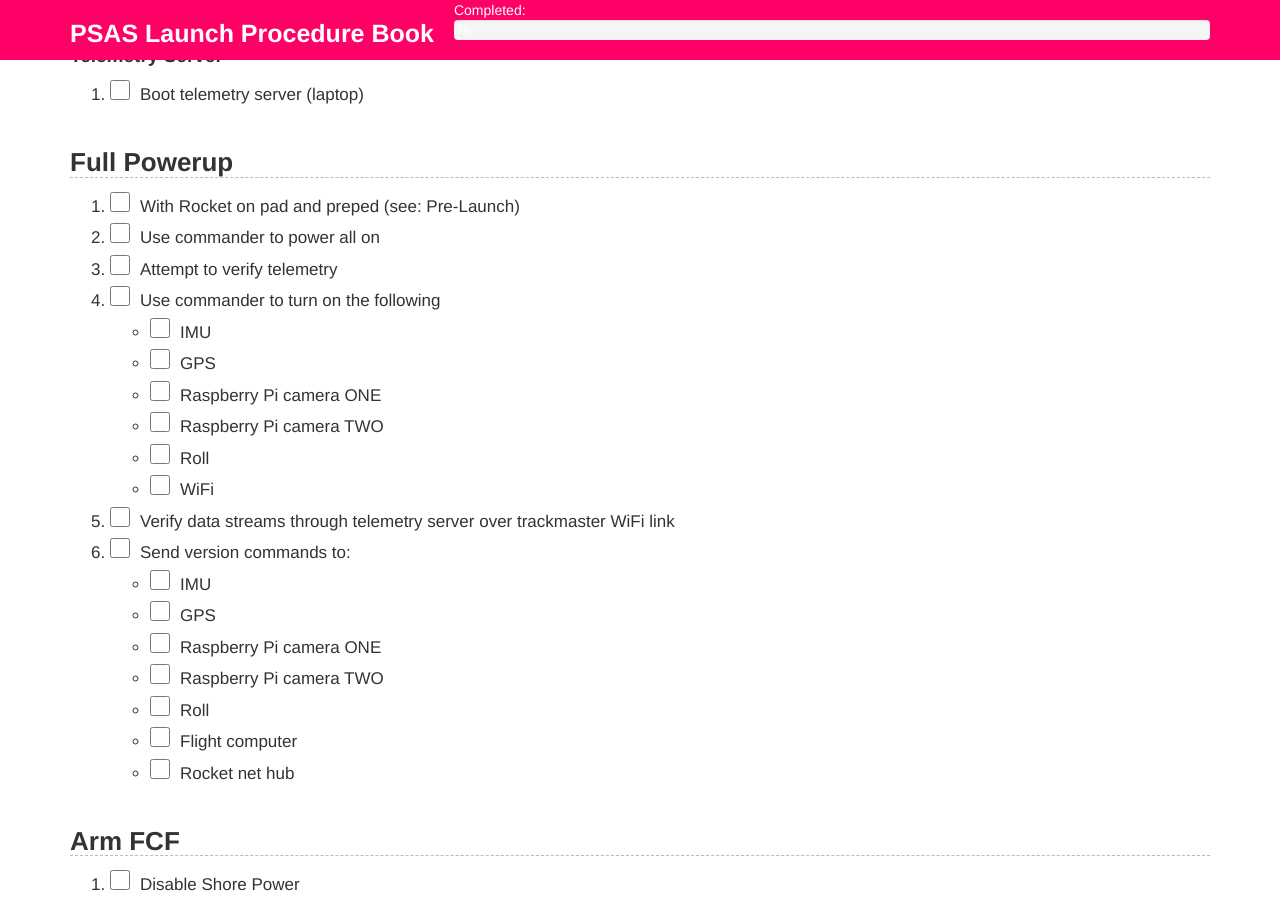
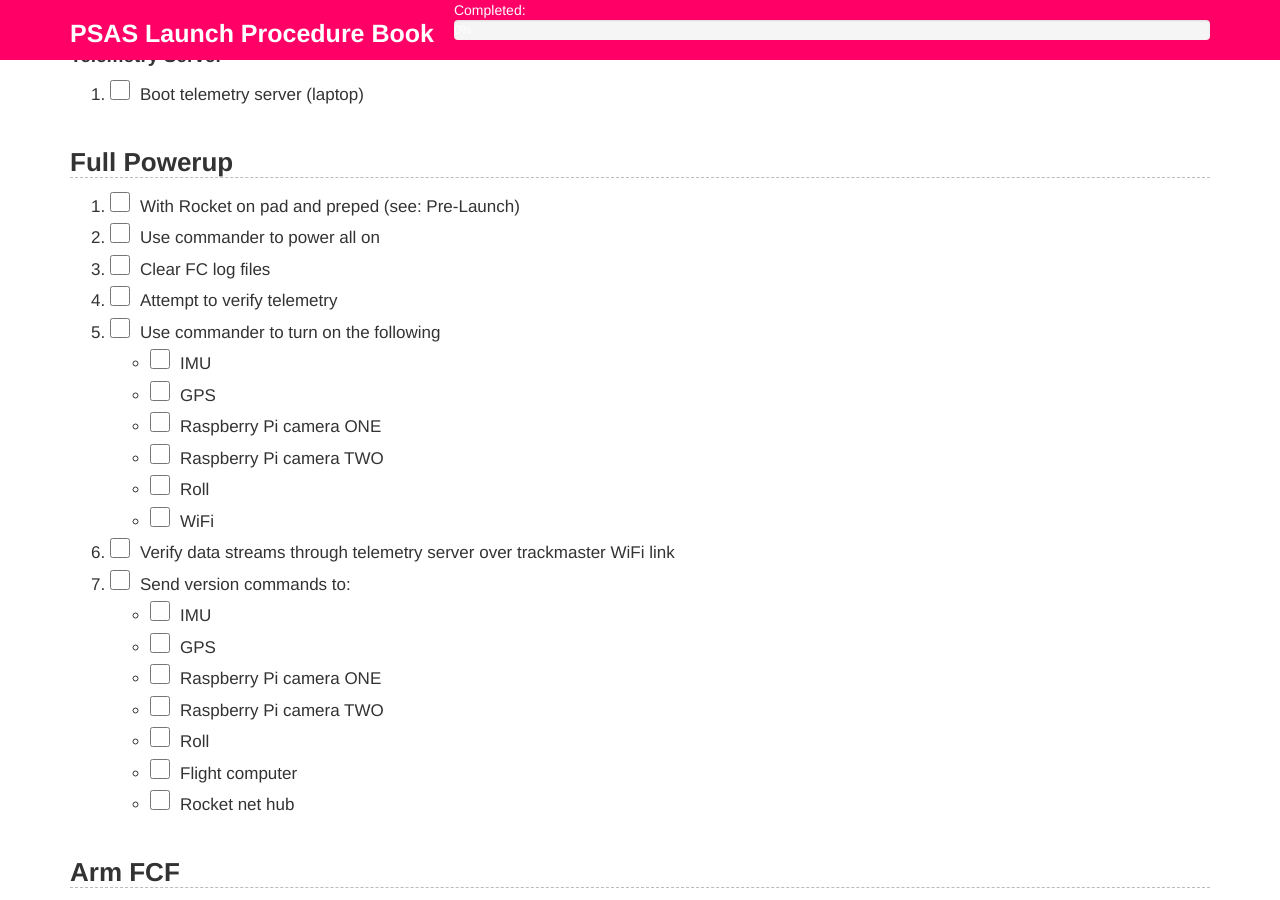
Before and after one commit to psas/procedure-book, a Jekyll site: the page built from 12-Launch.markdown, in a window 1280 px wide and 900 px high, scrolled down 703 px. Built offline with Jekyll 4.4.1, drawn with Linux system fonts in a browser that asks for light colours.

Commit message:
Added final log clearing on launch

```diff
--- a/12-Launch.markdown
+++ b/12-Launch.markdown
@@ -35,6 +35,7 @@
 
  1. With Rocket on pad and preped (see: Pre-Launch)
  1. Use commander to power all on
+ 1. Clear FC log files
  1. Attempt to verify telemetry
  1. Use commander to turn on the following
     - IMU
```
